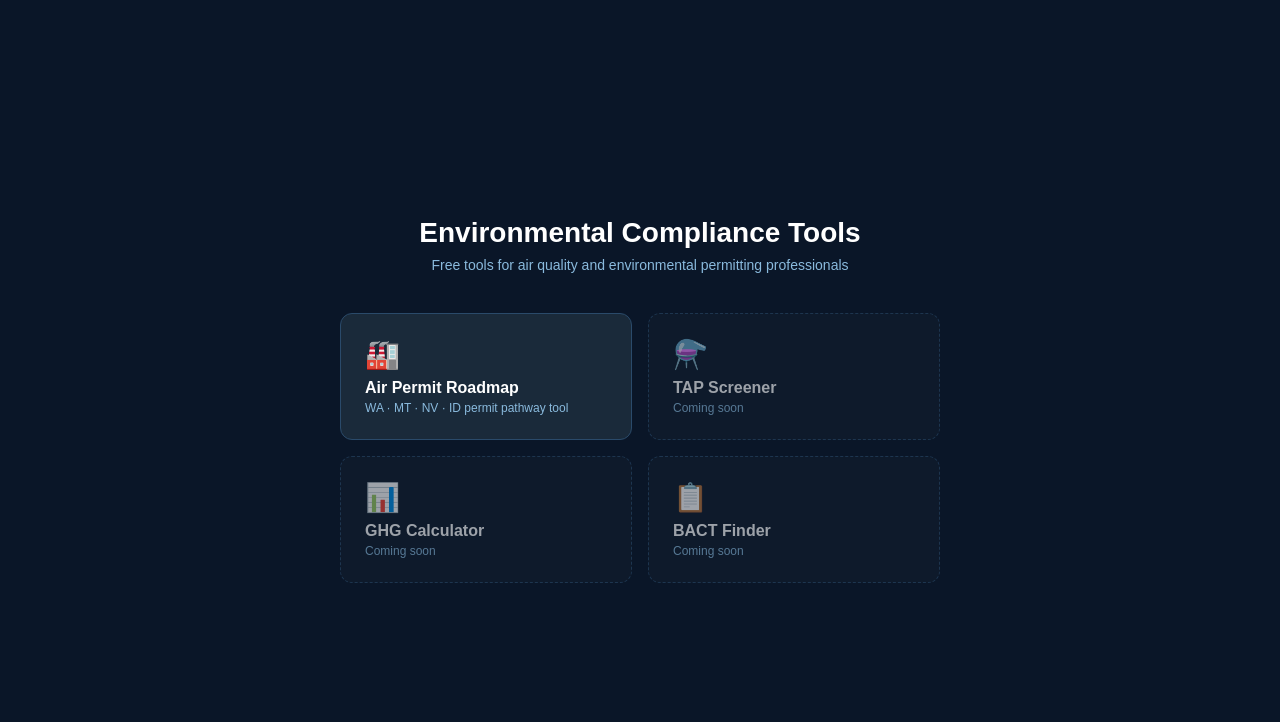
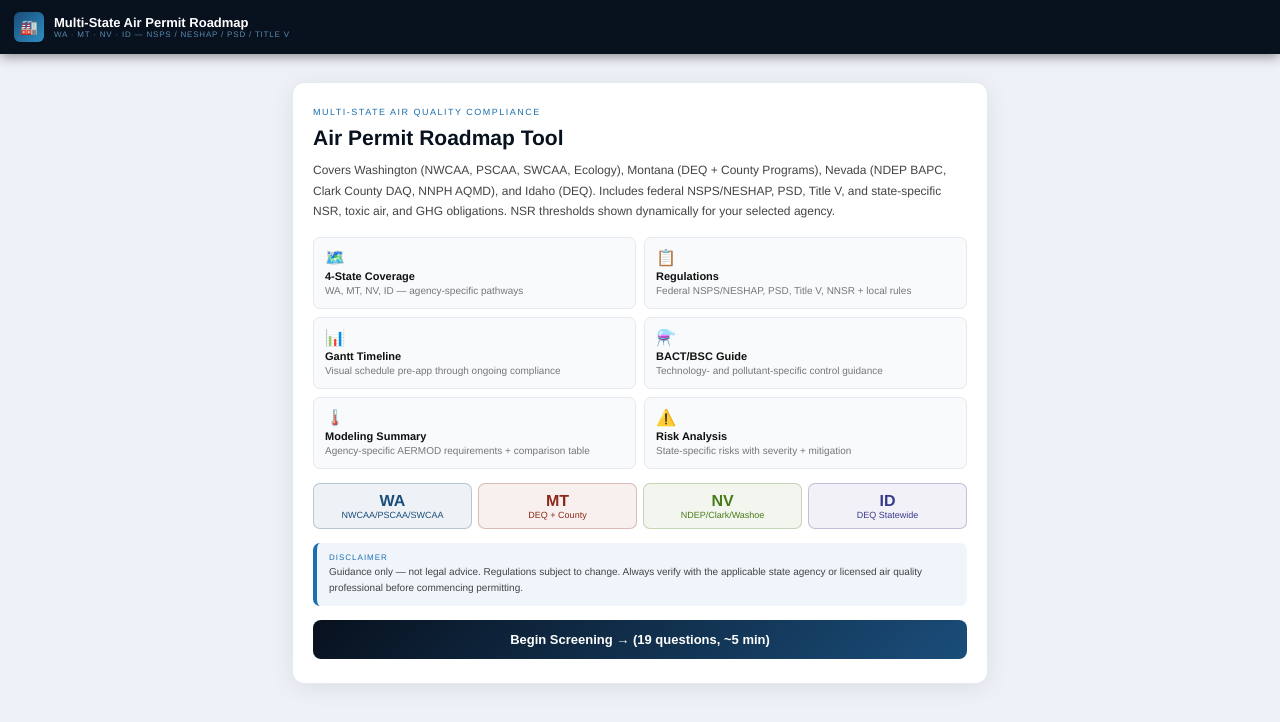
Before and after one commit to dustinpittman87/my-env-tools, a Next.js app: page /air-permit in a window 1280 px wide. Shown: the top 722 px of the page. Built offline with nearby package versions, Linux system fonts and the light colour scheme.

Commit message:
add air-permit page

```diff
--- a/app/air-permit/page.js
+++ b/app/air-permit/page.js
@@ -1,32 +1,6 @@
 "use client";
+import AirPermitRoadmap from "@/components/AirPermitRoadmap";
 
-export default function Home() {
-  return (
-    <div style={{minHeight:"100vh", background:"#0a1628", display:"flex", flexDirection:"column", alignItems:"center", justifyContent:"center", fontFamily:"sans-serif", padding:24}}>
-      <h1 style={{color:"#fff", fontSize:28, marginBottom:8}}>Environmental Compliance Tools</h1>
-      <p style={{color:"#8abadd", marginBottom:40, fontSize:14}}>Free tools for air quality and environmental permitting professionals</p>
-      <div style={{display:"grid", gridTemplateColumns:"1fr 1fr", gap:16, maxWidth:600, width:"100%"}}>
-        <a href="/air-permit" style={{background:"#1a2a3a", border:"1px solid #2a4a6a", borderRadius:12, padding:24, textDecoration:"none"}}>
-          <div style={{fontSize:28, marginBottom:8}}>🏭</div>
-          <div style={{color:"#fff", fontWeight:700, marginBottom:4}}>Air Permit Roadmap</div>
-          <div style={{color:"#8abadd", fontSize:12}}>WA · MT · NV · ID permit pathway tool</div>
-        </a>
-        <div style={{background:"#111e2e", border:"1px dashed #2a4a6a", borderRadius:12, padding:24, opacity:0.6}}>
-          <div style={{fontSize:28, marginBottom:8}}>⚗️</div>
-          <div style={{color:"#fff", fontWeight:700, marginBottom:4}}>TAP Screener</div>
-          <div style={{color:"#8abadd", fontSize:12}}>Coming soon</div>
-        </div>
-        <div style={{background:"#111e2e", border:"1px dashed #2a4a6a", borderRadius:12, padding:24, opacity:0.6}}>
-          <div style={{fontSize:28, marginBottom:8}}>📊</div>
-          <div style={{color:"#fff", fontWeight:700, marginBottom:4}}>GHG Calculator</div>
-          <div style={{color:"#8abadd", fontSize:12}}>Coming soon</div>
-        </div>
-        <div style={{background:"#111e2e", border:"1px dashed #2a4a6a", borderRadius:12, padding:24, opacity:0.6}}>
-          <div style={{fontSize:28, marginBottom:8}}>📋</div>
-          <div style={{color:"#fff", fontWeight:700, marginBottom:4}}>BACT Finder</div>
-          <div style={{color:"#8abadd", fontSize:12}}>Coming soon</div>
-        </div>
-      </div>
-    </div>
-  );
+export default function Page() {
+  return <AirPermitRoadmap />;
 }
```
